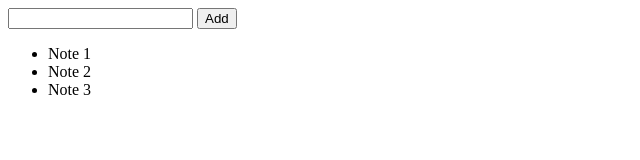
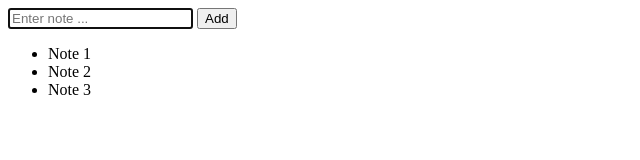
Before and after one commit to crisandana/Notes, a plain HTML site: page index.html in a window 1280 px wide. Shown: the whole page, without its empty margins (0-640 px from the left). Drawn offline with Linux system fonts and the light colour scheme.

Commit message:
Step 7: improve usability of input

```diff
--- a/index.html
+++ b/index.html
@@ -9,7 +9,7 @@
 </head>
 <body>
     <div>
-        <input id="text" type="text" name="text" />
+        <input id="text" type="text" name="text" autofocus placeholder="Enter note ..."/>
         <button id="add">Add</button>
     </div>
     <ul id="list">
```
